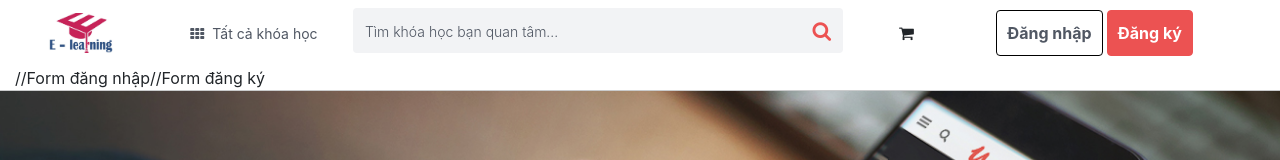
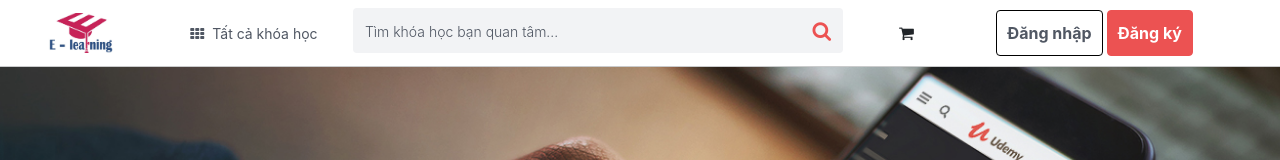
Before and after one commit to ritz0801/E-Learning-ReactJS, a React (Create React App) app: page / in a window 1280 px wide. Shown: the top 160 px of the page. Built offline with nearby package versions, Linux system fonts and the light colour scheme; no server answers.

Commit message:
Form Login And Register

```diff
--- a/src/Components/Header/index.jsx
+++ b/src/Components/Header/index.jsx
@@ -91,7 +91,7 @@ const Header = () => {
                 </button>
             </nav>
 
-            //Form đăng nhập
+            {/* Form đăng nhập */}
             <Dialog open={openLogin} onClose={handleCloseLogin} aria-labelledby="form-dialog-title" fullWidth={fullWidth} maxWidth={maxWidth}>
                 <DialogTitle id="form-dialog-title">ĐĂNG NHẬP</DialogTitle>
                 <DialogContent>
@@ -127,7 +127,7 @@ const Header = () => {
                 </DialogContent>
             </Dialog>
 
-            //Form đăng ký
+            {/* Form đăng ký */}
             <Dialog open={openRegister} onClose={handleCloseRegister} aria-labelledby="form-dialog-title" fullWidth={fullWidth} maxWidth={maxWidth}>
                 <DialogTitle id="form-dialog-title">ĐĂNG KÝ</DialogTitle>
                 <DialogContent>
```
